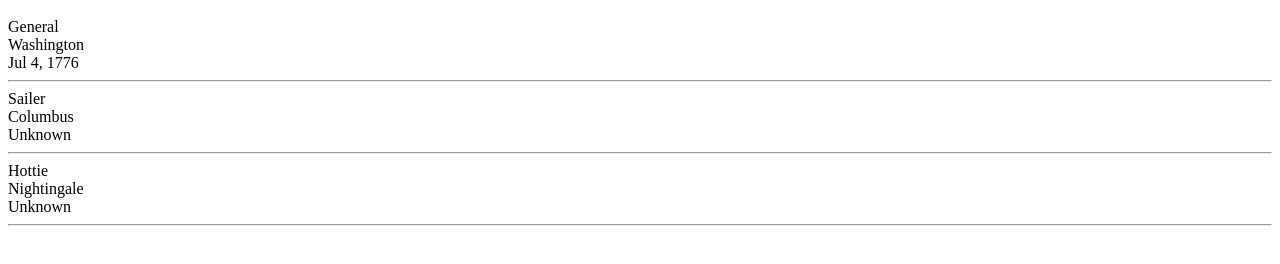
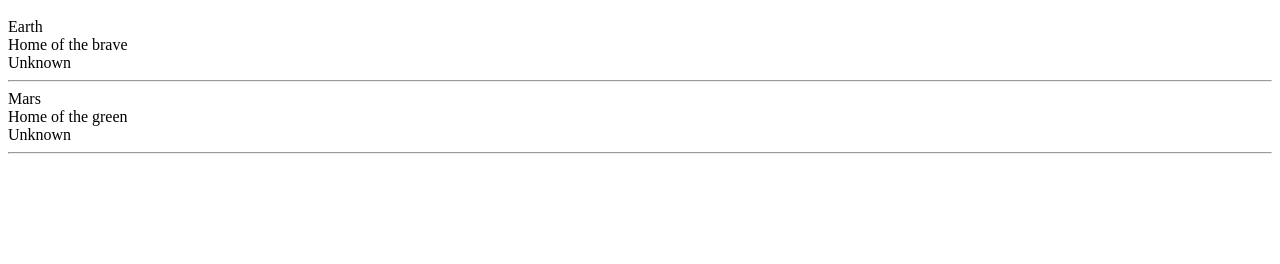
Before and after one commit to sleeplessinc/protodiv, a plain HTML site: page protodiv.html in a window 1280 px wide. Shown: the part 48-312 px from the top of the page. Drawn offline with Linux system fonts and the light colour scheme.

Commit message:
bug fixes

```diff
--- a/protodiv.html
+++ b/protodiv.html
@@ -1,7 +1,7 @@
 <html>
 	<body>
+		<h1>Some interesting data</h1>
 		<div id=container>
-			<h1>Some interesting data</h1>
 			<div id=protodiv>
 				<div class=heading>[heading]</div>
 				<div>__name__</div>
@@ -17,7 +17,16 @@
 			{".heading": "Sailer", "name":"Columbus", },
 			{".heading": "Hottie", "name":"Nightingale", },
 		]
+		var data2 = [
+			{".heading": "Earth", "name":"Home of the brave", },
+			{".heading": "Mars", "name":"Home of the green", },
+		]
 		var pd = new ProtoDiv("protodiv")
 		pd.replicate(data)
+		setTimeout(function() {
+			pd.clear().replicate(data2)
+		}, 2000)
+
+
 	</script>
 </html>
```
